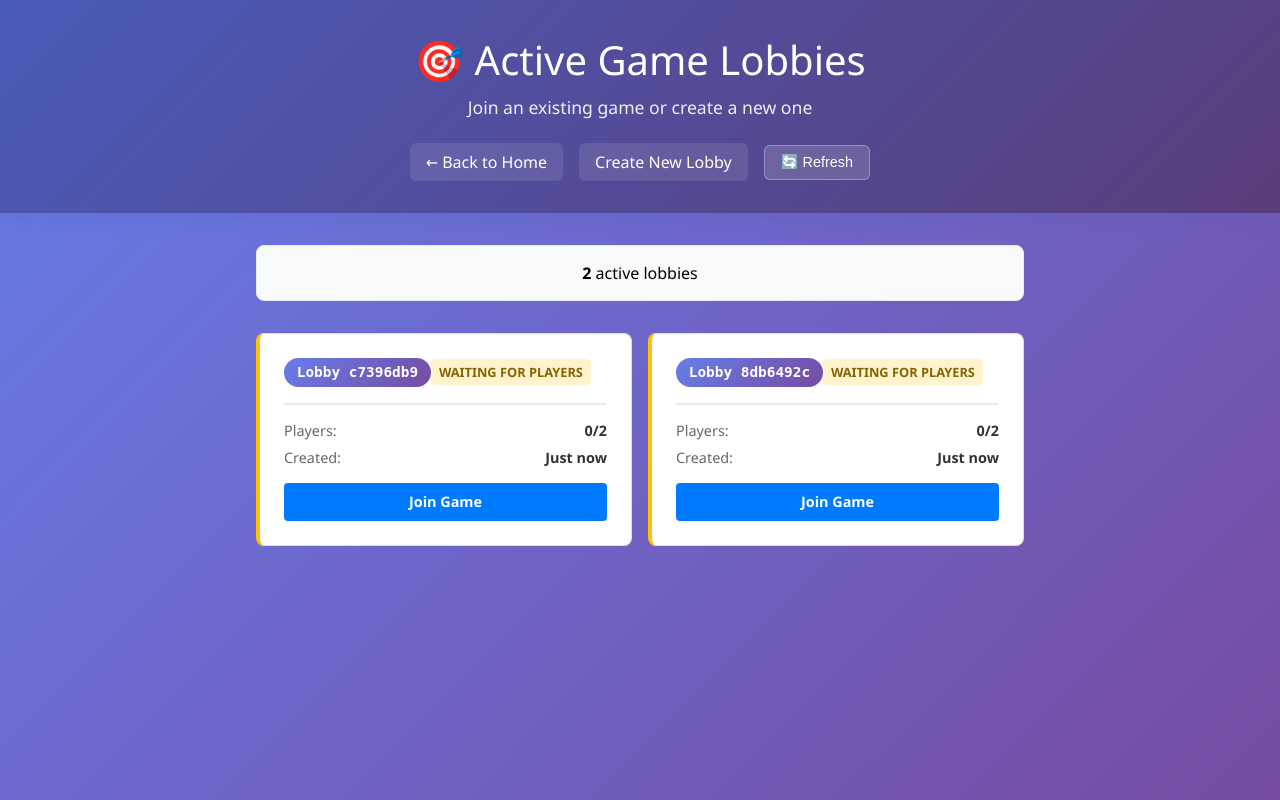
After one commit to gregorymarco/sava, a Flask app: page /lobbies in a window 1280 px wide. The commit adds this page. Run offline with Flask 3, Linux system fonts and the light colour scheme.

Commit message:
add lobbying system

```diff
--- a/app.py
+++ b/app.py
@@ -1400,6 +1400,10 @@ def landing():
 def rules():
     return render_template('rules.html')
 
+@app.route('/lobbies')
+def lobby_list():
+    return render_template('lobby_list.html')
+
 @app.route('/game')
 def game():
     return redirect(url_for('create_lobby'))
@@ -1666,5 +1670,33 @@ def get_game_config():
     }
     return jsonify(config)
 
+@app.route('/api/lobbies')
+def get_all_lobbies():
+    """Return list of all active lobbies."""
+    lobby_list = []
+
+    for lobby_id, lobby in lobbies.items():
+        lobby_info = {
+            'lobby_id': lobby_id,
+            'player_count': len(lobby.players),
+            'spectator_count': len(lobby.spectators),
+            'max_players': MAX_PLAYERS,
+            'can_join': len(lobby.players) < MAX_PLAYERS,
+            'game_started': lobby.game_state.get('game_started', False),
+            'game_over': lobby.game_state.get('game_over', False),
+            'current_turn': lobby.game_state.get('current_turn'),
+            'created_at': lobby.created_at.isoformat(),
+            'players': [{'name': p['name'], 'color': p['color']} for p in lobby.players]
+        }
+        lobby_list.append(lobby_info)
+
+    # Sort by creation time (newest first)
+    lobby_list.sort(key=lambda x: x['created_at'], reverse=True)
+
+    return jsonify({
+        'lobbies': lobby_list,
+        'total_count': len(lobby_list)
+    })
+
 if __name__ == '__main__':
     socketio.run(app, debug=True, host='0.0.0.0', port=5000)
--- a/templates/landing.html
+++ b/templates/landing.html
@@ -105,6 +105,7 @@
 
         <div class="button-container">
             <a href="/rules" class="btn secondary">📖 Rules</a>
+            <a href="/lobbies" class="btn secondary">🎯 Browse Lobbies</a>
             <a href="/game" class="btn">🎮 Play Game</a>
         </div>
     </div>
--- /dev/null
+++ b/templates/lobby_list.html
@@ -0,0 +1,543 @@
+<!DOCTYPE html>
+<html lang="en">
+<head>
+    <meta charset="UTF-8">
+    <meta name="viewport" content="width=device-width, initial-scale=1.0">
+    <title>Sava - Active Lobbies</title>
+    <link rel="stylesheet" href="{{ url_for('static', filename='css/lobby.css') }}">
+    <style>
+        .lobby-list-banner {
+            background: linear-gradient(135deg, #4a5bb8 0%, #5a3d7a 100%);
+            color: white;
+            padding: 2rem 0;
+            margin-bottom: 2rem;
+            box-shadow: 0 4px 20px rgba(74, 91, 184, 0.3);
+            width: 100%;
+        }
+
+        .lobby-list-banner-content {
+            max-width: 800px;
+            margin: 0 auto;
+            padding: 0 1.5rem;
+        }
+
+        .lobby-list-container {
+            max-width: 800px;
+            margin: 0 auto;
+            padding: 0 1rem;
+        }
+
+        .lobby-list-header {
+            text-align: center;
+            margin-bottom: 1.5rem;
+        }
+
+        .lobby-list-header h1 {
+            color: white;
+            margin-bottom: 0.5rem;
+            font-size: 2.5rem;
+            font-weight: 300;
+        }
+
+        .lobby-list-header p {
+            color: rgba(255, 255, 255, 0.9);
+            margin-bottom: 0;
+            font-size: 1.1rem;
+        }
+
+        .lobby-stats {
+            background: #f8f9fa;
+            padding: 1rem;
+            border-radius: 8px;
+            text-align: center;
+            margin-bottom: 2rem;
+            border: 1px solid #e9ecef;
+        }
+
+        .lobby-grid {
+            display: grid;
+            gap: 1rem;
+            grid-template-columns: repeat(auto-fit, minmax(350px, 1fr));
+        }
+
+        .lobby-card {
+            background: white;
+            border: 1px solid #ddd;
+            border-radius: 8px;
+            padding: 1.5rem;
+            transition: box-shadow 0.2s ease;
+        }
+
+        .lobby-card:hover {
+            box-shadow: 0 4px 12px rgba(0, 0, 0, 0.1);
+        }
+
+        .lobby-card.game-active {
+            border-left: 4px solid #28a745;
+        }
+
+        .lobby-card.game-waiting {
+            border-left: 4px solid #ffc107;
+        }
+
+        .lobby-card.game-full {
+            border-left: 4px solid #6c757d;
+        }
+
+        .lobby-header {
+            display: flex;
+            justify-content: between;
+            align-items: center;
+            margin-bottom: 1rem;
+        }
+
+        .lobby-id {
+            font-family: 'Courier New', monospace;
+            font-size: 1.1rem;
+            font-weight: bold;
+            color: #333;
+        }
+
+        .lobby-status {
+            padding: 0.25rem 0.5rem;
+            border-radius: 4px;
+            font-size: 0.8rem;
+            font-weight: bold;
+            text-transform: uppercase;
+        }
+
+        .status-waiting {
+            background: #fff3cd;
+            color: #856404;
+        }
+
+        .status-active {
+            background: #d4edda;
+            color: #155724;
+        }
+
+        .status-full {
+            background: #f8d7da;
+            color: #721c24;
+        }
+
+        .status-finished {
+            background: #e2e3e5;
+            color: #383d41;
+        }
+
+        .lobby-info {
+            margin-bottom: 1rem;
+        }
+
+        .info-row {
+            display: flex;
+            justify-content: space-between;
+            margin-bottom: 0.5rem;
+            font-size: 0.9rem;
+        }
+
+        .info-label {
+            color: #666;
+        }
+
+        .info-value {
+            color: #333;
+            font-weight: bold;
+        }
+
+        .players-list {
+            margin: 0.5rem 0;
+        }
+
+        .player-chip {
+            display: inline-block;
+            padding: 0.2rem 0.6rem;
+            margin: 0.2rem;
+            border-radius: 12px;
+            font-size: 0.8rem;
+            font-weight: bold;
+        }
+
+        .player-red {
+            background: #ffebee;
+            color: #c62828;
+        }
+
+        .player-blue {
+            background: #e3f2fd;
+            color: #1565c0;
+        }
+
+        .lobby-actions {
+            display: flex;
+            gap: 0.5rem;
+            margin-top: 1rem;
+        }
+
+        .btn {
+            padding: 0.6rem 1.2rem;
+            border: none;
+            border-radius: 4px;
+            font-size: 0.9rem;
+            font-weight: bold;
+            text-decoration: none;
+            text-align: center;
+            cursor: pointer;
+            transition: background-color 0.2s ease;
+            flex: 1;
+        }
+
+        .btn-primary {
+            background: #007bff;
+            color: white;
+        }
+
+        .btn-primary:hover {
+            background: #0056b3;
+        }
+
+        .btn-secondary {
+            background: #6c757d;
+            color: white;
+        }
+
+        .btn-secondary:hover {
+            background: #545b62;
+        }
+
+        .btn:disabled {
+            background: #e9ecef;
+            color: #6c757d;
+            cursor: not-allowed;
+        }
+
+        .empty-state {
+            text-align: center;
+            padding: 3rem 1rem;
+            color: #666;
+        }
+
+        .empty-state h3 {
+            margin-bottom: 1rem;
+            color: #333;
+        }
+
+        .empty-state p {
+            margin-bottom: 2rem;
+        }
+
+        .refresh-button {
+            background: rgba(255, 255, 255, 0.15);
+            color: white;
+            border: 1px solid rgba(255, 255, 255, 0.3);
+            padding: 0.5rem 1rem;
+            border-radius: 6px;
+            cursor: pointer;
+            font-size: 0.9rem;
+            font-weight: 500;
+            transition: all 0.2s ease;
+        }
+
+        .refresh-button:hover {
+            background: rgba(255, 255, 255, 0.25);
+            transform: translateY(-1px);
+        }
+
+        .banner-navigation {
+            display: flex;
+            justify-content: center;
+            align-items: center;
+            gap: 1rem;
+            flex-wrap: wrap;
+        }
+
+        .banner-navigation a {
+            color: white;
+            text-decoration: none;
+            padding: 0.5rem 1rem;
+            border-radius: 6px;
+            background: rgba(255, 255, 255, 0.1);
+            transition: all 0.2s ease;
+            font-weight: 500;
+        }
+
+        .banner-navigation a:hover {
+            background: rgba(255, 255, 255, 0.2);
+            transform: translateY(-1px);
+        }
+
+        .loading {
+            text-align: center;
+            padding: 2rem;
+            color: #666;
+        }
+
+        .error {
+            background: #f8d7da;
+            color: #721c24;
+            padding: 1rem;
+            border-radius: 4px;
+            margin-bottom: 1rem;
+            text-align: center;
+        }
+
+        @media (max-width: 768px) {
+            .lobby-list-container {
+                padding: 0 0.5rem;
+            }
+
+            .lobby-list-banner {
+                padding: 1.5rem 0;
+                margin-bottom: 1.5rem;
+            }
+
+            .lobby-list-banner-content {
+                padding: 0 1rem;
+            }
+
+            .lobby-list-header h1 {
+                font-size: 2rem;
+            }
+
+            .banner-navigation {
+                flex-direction: column;
+                gap: 0.5rem;
+            }
+
+            .banner-navigation a,
+            .refresh-button {
+                width: 100%;
+                text-align: center;
+            }
+
+            .lobby-grid {
+                grid-template-columns: 1fr;
+            }
+
+            .lobby-header {
+                flex-direction: column;
+                align-items: flex-start;
+                gap: 0.5rem;
+            }
+
+            .info-row {
+                flex-direction: column;
+                gap: 0.2rem;
+            }
+
+            .lobby-actions {
+                flex-direction: column;
+            }
+        }
+    </style>
+</head>
+<body>
+    <div class="lobby-list-banner">
+        <div class="lobby-list-banner-content">
+            <div class="lobby-list-header">
+                <h1>🎯 Active Game Lobbies</h1>
+                <p>Join an existing game or create a new one</p>
+            </div>
+
+            <div class="banner-navigation">
+                <a href="/">← Back to Home</a>
+                <a href="/create-lobby">Create New Lobby</a>
+                <button class="refresh-button" onclick="loadLobbies()">🔄 Refresh</button>
+            </div>
+        </div>
+    </div>
+
+    <div class="lobby-list-container">
+
+        <div id="lobby-stats" class="lobby-stats" style="display: none;">
+            <strong id="total-lobbies">0</strong> active lobbies
+        </div>
+
+        <div id="error-message" class="error" style="display: none;"></div>
+
+        <div id="loading" class="loading">
+            <p>Loading lobbies...</p>
+        </div>
+
+        <div id="lobby-grid" class="lobby-grid" style="display: none;"></div>
+
+        <div id="empty-state" class="empty-state" style="display: none;">
+            <h3>No Active Lobbies</h3>
+            <p>Be the first to start a game!</p>
+            <a href="/create-lobby" class="btn btn-primary">Create New Lobby</a>
+        </div>
+    </div>
+
+    <script>
+        let refreshInterval;
+
+        function formatTimeAgo(isoString) {
+            const date = new Date(isoString);
+            const now = new Date();
+            const diffMs = now - date;
+            const diffMins = Math.floor(diffMs / (1000 * 60));
+            const diffHours = Math.floor(diffMins / 60);
+            const diffDays = Math.floor(diffHours / 24);
+
+            if (diffMins < 1) return 'Just now';
+            if (diffMins < 60) return `${diffMins}m ago`;
+            if (diffHours < 24) return `${diffHours}h ago`;
+            return `${diffDays}d ago`;
+        }
+
+        function getLobbyStatus(lobby) {
+            if (lobby.game_over) return { status: 'finished', label: 'Finished' };
+            if (lobby.game_started) return { status: 'active', label: 'In Progress' };
+            if (lobby.player_count >= lobby.max_players) return { status: 'full', label: 'Full' };
+            return { status: 'waiting', label: 'Waiting for Players' };
+        }
+
+        function createLobbyCard(lobby) {
+            const status = getLobbyStatus(lobby);
+            const timeAgo = formatTimeAgo(lobby.created_at);
+
+            const playersHtml = lobby.players.map(player =>
+                `<span class="player-chip player-${player.color}">${player.name}</span>`
+            ).join('');
+
+            const canJoin = lobby.can_join && !lobby.game_over;
+            const joinButton = canJoin
+                ? `<a href="/lobby/${lobby.lobby_id}" class="btn btn-primary">Join Game</a>`
+                : `<button class="btn btn-secondary" disabled>
+                    ${lobby.game_over ? 'Game Finished' : 'Game Full'}
+                   </button>`;
+
+            const spectateButton = lobby.game_started && !lobby.game_over
+                ? `<a href="/lobby/${lobby.lobby_id}" class="btn btn-secondary">Spectate</a>`
+                : '';
+
+            return `
+                <div class="lobby-card game-${status.status}">
+                    <div class="lobby-header">
+                        <div class="lobby-id">Lobby ${lobby.lobby_id}</div>
+                        <div class="lobby-status status-${status.status}">${status.label}</div>
+                    </div>
+
+                    <div class="lobby-info">
+                        <div class="info-row">
+                            <span class="info-label">Players:</span>
+                            <span class="info-value">${lobby.player_count}/${lobby.max_players}</span>
+                        </div>
+
+                        ${lobby.spectator_count > 0 ? `
+                        <div class="info-row">
+                            <span class="info-label">Spectators:</span>
+                            <span class="info-value">${lobby.spectator_count}</span>
+                        </div>
+                        ` : ''}
+
+                        ${lobby.game_started && lobby.current_turn ? `
+                        <div class="info-row">
+                            <span class="info-label">Current Turn:</span>
+                            <span class="info-value">${lobby.current_turn.charAt(0).toUpperCase() + lobby.current_turn.slice(1)}</span>
+                        </div>
+                        ` : ''}
+
+                        <div class="info-row">
+                            <span class="info-label">Created:</span>
+                            <span class="info-value">${timeAgo}</span>
+                        </div>
+
+                        ${lobby.players.length > 0 ? `
+                        <div class="players-list">
+                            ${playersHtml}
+                        </div>
+                        ` : ''}
+                    </div>
+
+                    <div class="lobby-actions">
+                        ${joinButton}
+                        ${spectateButton}
+                    </div>
+                </div>
+            `;
+        }
+
+        function renderLobbies(data) {
+            const lobbyGrid = document.getElementById('lobby-grid');
+            const lobbyStats = document.getElementById('lobby-stats');
+            const emptyState = document.getElementById('empty-state');
+            const loading = document.getElementById('loading');
+            const errorMessage = document.getElementById('error-message');
+
+            // Hide loading and error
+            loading.style.display = 'none';
+            errorMessage.style.display = 'none';
+
+            if (data.lobbies.length === 0) {
+                lobbyGrid.style.display = 'none';
+                lobbyStats.style.display = 'none';
+                emptyState.style.display = 'block';
+                return;
+            }
+
+            // Show stats
+            document.getElementById('total-lobbies').textContent = data.total_count;
+            lobbyStats.style.display = 'block';
+            emptyState.style.display = 'none';
+
+            // Render lobby cards
+            lobbyGrid.innerHTML = data.lobbies.map(createLobbyCard).join('');
+            lobbyGrid.style.display = 'grid';
+        }
+
+        function showError(message) {
+            const loading = document.getElementById('loading');
+            const errorMessage = document.getElementById('error-message');
+
+            loading.style.display = 'none';
+            errorMessage.textContent = message;
+            errorMessage.style.display = 'block';
+        }
+
+        async function loadLobbies() {
+            try {
+                const response = await fetch('/api/lobbies');
+
+                if (!response.ok) {
+                    throw new Error(`HTTP ${response.status}: ${response.statusText}`);
+                }
+
+                const data = await response.json();
+                renderLobbies(data);
+
+            } catch (error) {
+                console.error('Error loading lobbies:', error);
+                showError(`Failed to load lobbies: ${error.message}`);
+            }
+        }
+
+        function startAutoRefresh() {
+            // Refresh every 10 seconds
+            refreshInterval = setInterval(loadLobbies, 10000);
+        }
+
+        function stopAutoRefresh() {
+            if (refreshInterval) {
+                clearInterval(refreshInterval);
+            }
+        }
+
+        // Initialize page
+        document.addEventListener('DOMContentLoaded', function() {
+            loadLobbies();
+            startAutoRefresh();
+        });
+
+        // Stop auto-refresh when page is hidden
+        document.addEventListener('visibilitychange', function() {
+            if (document.hidden) {
+                stopAutoRefresh();
+            } else {
+                startAutoRefresh();
+            }
+        });
+    </script>
+</body>
+</html>
```
Also changed, not shown: README.md.
